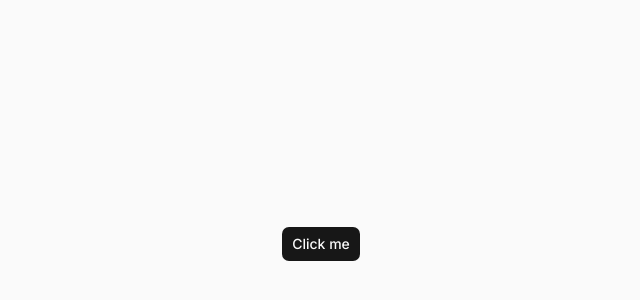
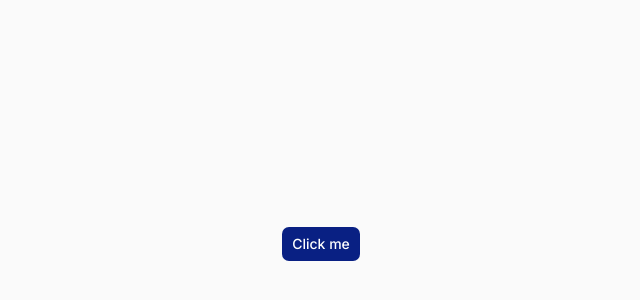
Before and after one commit to sharon1160/management-dashboard, a Next.js app: page / in a window 1280 px wide. Shown: the part 156-456 px from the top of the page, without its empty margins (319-959 px from the left). Built offline with nearby package versions, Linux system fonts and the light colour scheme.

Commit message:
chore(globals): update color variables for improved theming

```diff
--- a/app/globals.css
+++ b/app/globals.css
@@ -50,71 +50,78 @@
 
 :root {
   --background: oklch(1 0 0);
-  --foreground: oklch(0.145 0 0);
+  --foreground: oklch(0.4695 0.0317 271.37);
   --card: oklch(1 0 0);
-  --card-foreground: oklch(0.145 0 0);
+  --card-foreground: oklch(0.4695 0.0317 271.37);
   --popover: oklch(1 0 0);
-  --popover-foreground: oklch(0.145 0 0);
-  --primary: oklch(0.205 0 0);
-  --primary-foreground: oklch(0.985 0 0);
-  --secondary: oklch(0.97 0 0);
-  --secondary-foreground: oklch(0.205 0 0);
-  --muted: oklch(0.97 0 0);
-  --muted-foreground: oklch(0.556 0 0);
-  --accent: oklch(0.97 0 0);
-  --accent-foreground: oklch(0.205 0 0);
-  --destructive: oklch(0.577 0.245 27.325);
-  --border: oklch(0.922 0 0);
-  --input: oklch(0.922 0 0);
-  --ring: oklch(0.708 0 0);
-  --chart-1: oklch(0.87 0 0);
-  --chart-2: oklch(0.556 0 0);
-  --chart-3: oklch(0.439 0 0);
-  --chart-4: oklch(0.371 0 0);
-  --chart-5: oklch(0.269 0 0);
+  --popover-foreground: oklch(0.4695 0.0317 271.37);
+  --primary: oklch(0.3146 0.165 265.47);
+  --primary-foreground: oklch(1 0 0);
+  --secondary: oklch(0.9821 0 0);
+  --secondary-foreground: oklch(0.4695 0.0317 271.37);
+  --muted: oklch(0.9357 0.008 286.24);
+  --muted-foreground: oklch(0.4695 0.0317 271.37);
+  --accent: oklch(0.9489 0.0188 255.53);
+  --accent-foreground: oklch(0.3146 0.165 265.47);
+  --success: oklch(0.9585 0.0414 173.82);
+  --success-foreground: oklch(0.6878 0.1421 160.8);
+  --destructive: oklch(0.9117 0.0437 19.72);
+  --destructive-foreground: oklch(0.6474 0.2132 26.49);
+  --border: oklch(0.9357 0.008 286.24);
+  --input: oklch(0.9357 0.008 286.24);
+  --ring: oklch(0.6 0.05 255);
+  --chart-1: oklch(0.6878 0.1421 160.8);
+  --chart-2: oklch(0.6239 0.1176 255.68);
+  --chart-3: oklch(0.3139 0.0205 269.47);
+  --chart-4: oklch(0.6878 0.1421 160.8);
+  --chart-5: oklch(0.6239 0.1176 255.68);
   --radius: 0.625rem;
-  --sidebar: oklch(0.985 0 0);
-  --sidebar-foreground: oklch(0.145 0 0);
-  --sidebar-primary: oklch(0.205 0 0);
+  --sidebar: oklch(0.9904 0.0045 258.32);
+  --sidebar-foreground: oklch(0.4695 0.0317 271.37);
+  --sidebar-primary: oklch(0.28 0.07 255);
   --sidebar-primary-foreground: oklch(0.985 0 0);
-  --sidebar-accent: oklch(0.97 0 0);
-  --sidebar-accent-foreground: oklch(0.205 0 0);
-  --sidebar-border: oklch(0.922 0 0);
-  --sidebar-ring: oklch(0.708 0 0);
+  --sidebar-accent: oklch(0.9489 0.0188 255.53);
+  --sidebar-accent-foreground: oklch(0.3146 0.165 265.47);
+  --sidebar-border: oklch(0.92 0.005 255);
+  --sidebar-ring: oklch(0.6 0.05 255);
 }
 
 .dark {
-  --background: oklch(0.145 0 0);
-  --foreground: oklch(0.985 0 0);
-  --card: oklch(0.205 0 0);
-  --card-foreground: oklch(0.985 0 0);
-  --popover: oklch(0.205 0 0);
-  --popover-foreground: oklch(0.985 0 0);
-  --primary: oklch(0.922 0 0);
-  --primary-foreground: oklch(0.205 0 0);
-  --secondary: oklch(0.269 0 0);
-  --secondary-foreground: oklch(0.985 0 0);
-  --muted: oklch(0.269 0 0);
-  --muted-foreground: oklch(0.708 0 0);
-  --accent: oklch(0.269 0 0);
-  --accent-foreground: oklch(0.985 0 0);
-  --destructive: oklch(0.704 0.191 22.216);
+  --background: oklch(0.16 0.015 271.37);
+  --foreground: oklch(0.88 0.015 271.37);
+  --card: oklch(0.21 0.02 271.37);
+  --card-foreground: oklch(0.88 0.015 271.37);
+  --popover: oklch(0.21 0.02 271.37);
+  --popover-foreground: oklch(0.88 0.015 271.37);
+  --primary: oklch(0.72 0.13 265.47);
+  --primary-foreground: oklch(0.145 0.02 265.47);
+  --secondary: oklch(0.28 0.005 0);
+  --secondary-foreground: oklch(0.88 0.015 271.37);
+  --muted: oklch(0.26 0.008 286.24);
+  --muted-foreground: oklch(0.7 0.02 271.37);
+  --accent: oklch(0.3 0.02 255.53);
+  --accent-foreground: oklch(0.72 0.13 265.47);
+  --success: oklch(0.28 0.05 173.82);
+  --success-foreground: oklch(0.75 0.14 160.8);
+  --destructive: oklch(0.28 0.04 19.72);
+  --destructive-foreground: oklch(0.75 0.19 26.49);
   --border: oklch(1 0 0 / 10%);
   --input: oklch(1 0 0 / 15%);
-  --ring: oklch(0.556 0 0);
-  --chart-1: oklch(0.87 0 0);
-  --chart-2: oklch(0.556 0 0);
-  --chart-3: oklch(0.439 0 0);
-  --chart-4: oklch(0.371 0 0);
-  --chart-5: oklch(0.269 0 0);
-  --sidebar: oklch(0.205 0 0);
-  --sidebar-foreground: oklch(0.985 0 0);
-  --sidebar-primary: oklch(0.488 0.243 264.376);
-  --sidebar-primary-foreground: oklch(0.985 0 0);
-  --sidebar-accent: oklch(0.269 0 0);
-  --sidebar-accent-foreground: oklch(0.985 0 0);
+  --ring: oklch(0.55 0.05 255);
+  --chart-1: oklch(0.7 0.14 160.8);
+  --chart-2: oklch(0.6 0.11 255.68);
+  --chart-3: oklch(0.75 0.03 269.47);
+  --chart-4: oklch(0.7 0.14 160.8);
+  --chart-5: oklch(0.6 0.11 255.68);
+  --radius: 0.625rem;
+  --sidebar: oklch(0.19 0.01 258.32);
+  --sidebar-foreground: oklch(0.88 0.015 271.37);
+  --sidebar-primary: oklch(0.72 0.13 255);
+  --sidebar-primary-foreground: oklch(0.145 0 0);
+  --sidebar-accent: oklch(0.3 0.02 255.53);
+  --sidebar-accent-foreground: oklch(0.72 0.13 265.47);
   --sidebar-border: oklch(1 0 0 / 10%);
-  --sidebar-ring: oklch(0.556 0 0);
+  --sidebar-ring: oklch(0.55 0.05 255);
 }
 
 @layer base {
```
